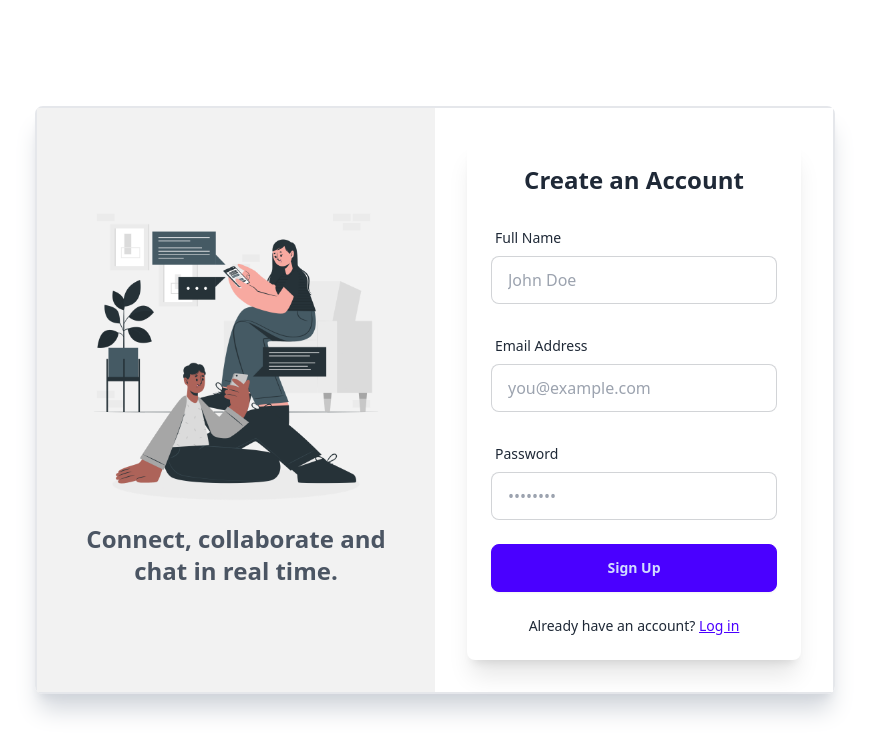
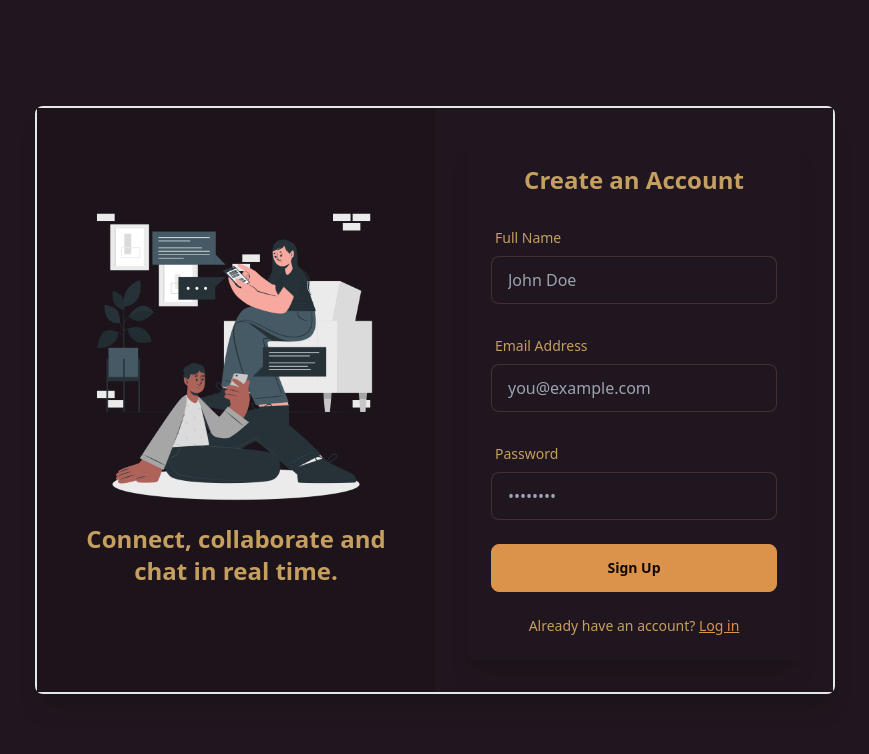
Before and after one commit to kunalx2901/Quira, a React (Vite) app in the folder frontend/: page /signup in a window 1280 px wide. Shown: the top 754 px of the page, without its empty margins (205-1074 px from the left). Built offline with nearby package versions, Linux system fonts and the light colour scheme; no server answers.

Commit message:
new_changes

```diff
--- a/frontend/src/components/PageLoader.jsx
+++ b/frontend/src/components/PageLoader.jsx
@@ -1,7 +1,9 @@
+import { useThemeStore } from "../store/useThemeStore"
 
 const PageLoader = () => {
+  const {theme,setTheme} = useThemeStore();
   return (
-    <div className="h-screen flex justify-center items-center">
+    <div className="h-screen flex justify-center items-center" data-theme={theme}>
         <div role="status" className="flex justify-center items-center">
             <svg aria-hidden="true" className="lg:w-12 lg:h-12 w-8 h-8 text-gray-200 animate-spin dark:text-gray-600 fill-blue-300" viewBox="0 0 100 101" fill="none" xmlns="http://www.w3.org/2000/svg">
                 <path d="M100 50.5908C100 78.2051 77.6142 100.591 50 100.591C22.3858 100.591 0 78.2051 0 50.5908C0 22.9766 22.3858 0.59082 50 0.59082C77.6142 0.59082 100 22.9766 100 50.5908ZM9.08144 50.5908C9.08144 73.1895 27.4013 91.5094 50 91.5094C72.5987 91.5094 90.9186 73.1895 90.9186 50.5908C90.9186 27.9921 72.5987 9.67226 50 9.67226C27.4013 9.67226 9.08144 27.9921 9.08144 50.5908Z" fill="currentColor"/>
--- a/frontend/src/pages/Login.jsx
+++ b/frontend/src/pages/Login.jsx
@@ -2,10 +2,11 @@ import React, { useEffect, useState } from 'react';
 import { QueryClient, useMutation, useQueryClient } from '@tanstack/react-query';
 import { login } from '../lib/api';
 import { useLogin } from '../hooks/useLogin';
+import { useThemeStore } from '../store/useThemeStore';
 
 
 const Login = () => {
-
+  const {theme,setTheme} = useThemeStore();
   const [loginData, setLoginData] = useState({
     email: '',
     password: '',
@@ -23,8 +24,8 @@ const Login = () => {
   };
 
   return (
-    <div className="flex flex-col justify-center items-center md:flex-row h-screen w-screen lg:px-60 lg:py-44" data-theme="light">
-      <div className='border-2 border-gray-200 border-solid shadow-xl shadow-gray-300 rounded-lg flex lg:w-full'>
+    <div className="flex flex-col justify-center items-center md:flex-row h-screen w-screen lg:px-60 lg:py-44" data-theme={theme}>
+      <div className='border-2 border-solid shadow-xl rounded-lg flex lg:w-full'>
         {/* Left side - Illustration */}
         <div className="md:w-1/2 w-full bg-base-200 hidden lg:flex items-center justify-center p-8 text-center">
           <div className='flex justify-center items-center flex-col gap-5'>
@@ -33,7 +34,7 @@ const Login = () => {
               alt="Chat Illustration"
               className="w-96 h-auto mx-auto"
             />
-            <p className="text-2xl font-bold text-gray-600 mb-6">
+            <p className="text-2xl font-bold mb-6">
               Secure. Simple. Smart Chat.
             </p>
           </div>
@@ -41,7 +42,7 @@ const Login = () => {
 
         {/* Right side - Login Form */}
         <div className="md:w-1/2 w-full flex items-center justify-center bg-base-100 p-8">
-          <form onSubmit={handleLogin} className="w-full max-w-md bg-white shadow-xl rounded-lg p-6 space-y-6">
+          <form onSubmit={handleLogin} className="w-full max-w-md shadow-xl rounded-lg p-6 space-y-6">
             <h2 className="text-2xl font-semibold text-center">Welcome Back</h2>
 
             <div className="form-control">
--- a/frontend/src/pages/NotificationPage.jsx
+++ b/frontend/src/pages/NotificationPage.jsx
@@ -2,7 +2,7 @@ import React from 'react'
 
 const NotificationPage = () => {
   return (
-    <div>NotificationPage</div>
+    <div className='h-screen'>NotificationPage</div>
   )
 }
 
--- a/frontend/src/pages/OnBoardingPage.jsx
+++ b/frontend/src/pages/OnBoardingPage.jsx
@@ -5,12 +5,13 @@ import { completingOnboarding } from '../lib/api.js';
 
 import useAuthUser from '../hooks/useAuthUser.js';
 import { useOnboarding } from '../hooks/useOnboarding.js';
+import { useThemeStore } from '../store/useThemeStore.js';
 
 
 export default function OnboardingPage() {
 
   const authUser = useAuthUser();
-
+  const {theme,setTheme} = useThemeStore();
   const [form, setForm] = useState({
     fullName: authUser?.fullName || "",
     bio: authUser?.bio || "",
@@ -38,8 +39,8 @@ export default function OnboardingPage() {
   };
 
   return (
-    <div className="min-h-screen flex items-center justify-center bg-gradient-to-br from-blue-50 to-blue-100 p-6">
-      <div className="w-full max-w-xl bg-white shadow-xl rounded-xl p-8">
+    <div className="min-h-screen flex items-center justify-center p-6" data-theme={theme}>
+      <div className="w-full max-w-xl shadow-xl rounded-xl p-8">
         <h1 className="text-3xl font-bold text-center mb-8 text-blue-600">Complete Your Profile</h1>
 
         <div className="text-center mb-4">
@@ -47,11 +48,11 @@ export default function OnboardingPage() {
           {form.profileAvatar == '' ? <img
             src="/profile.png"
             alt="Profile Avatar"
-            className="mx-auto h-24 w-24 rounded-full border-4 border-blue-200 shadow-md"
+            className="mx-auto h-24 w-24 rounded-full border-4 shadow-md"
           /> : <img
             src={form.profileAvatar}
             alt="Profile Avatar"
-            className="mx-auto h-24 w-24 rounded-full border-4 border-blue-200 shadow-md"
+            className="mx-auto h-24 w-24 rounded-full border-4 shadow-md"
           />}
           <button type="button" className="btn btn-outline btn-sm mt-2" onClick={handleNewAvatar}>
             Randomize Avatar
--- a/frontend/src/pages/SignUp.jsx
+++ b/frontend/src/pages/SignUp.jsx
@@ -4,12 +4,14 @@ import toast from 'react-hot-toast';
 import { signup } from '../lib/api.js';
 import useAuthUser from '../hooks/useAuthUser.js';
 import { useSignup } from '../hooks/useSignUp.js';
+import { useThemeStore } from '../store/useThemeStore.js';
 
 
 const SignUp = () => {
-  // const authUser = useAuthUser();
-  // const isAuthenticated = Boolean(authUser);
+  const authUser = useAuthUser();
+  const isAuthenticated = Boolean(authUser);
 
+  const {theme,setTheme} = useThemeStore();
   const [signupData, setSignupData] = useState({
     fullName: '',
     email: '',
@@ -30,8 +32,8 @@ const SignUp = () => {
 
   return (
 
-    <div className="flex flex-col justify-center items-center md:flex-row h-screen w-screen lg:px-60 lg:py-44 " data-theme="light">
-      <div className='border-2 border-gray-200 border-solid shadow-xl shadow-gray-300 rounded-lg flex lg:w-full'>
+    <div className="flex flex-col justify-center items-center md:flex-row h-screen w-screen lg:px-60 lg:py-44 " data-theme={theme}>
+      <div className='border-2 border-solid shadow-xl rounded-lg flex lg:w-full'>
           {/* Left side - Branding/Illustration */}
       <div className="md:w-1/2 w-full bg-base-200 hidden lg:flex items-center justify-center p-8 text-center">
         <div>
@@ -40,7 +42,7 @@ const SignUp = () => {
             alt="Chat Illustration"
             className="w-96 h-auto mx-auto"
           />
-          <p className="text-2xl font-bold text-gray-600 mb-6  ">
+          <p className="text-2xl font-bold mb-6  ">
             Connect, collaborate and chat in real time.
           </p>
         </div>
@@ -50,7 +52,7 @@ const SignUp = () => {
       <div className="md:w-1/2 w-full flex items-center justify-center bg-base-100 p-8">
         <form
           onSubmit={handleSignup}
-          className="w-full max-w-md bg-white shadow-xl rounded-lg p-6 space-y-6"
+          className="w-full max-w-md shadow-xl rounded-lg p-6 space-y-6"
         >
           <h2 className="text-2xl font-semibold text-center">Create an Account</h2>
 
```
